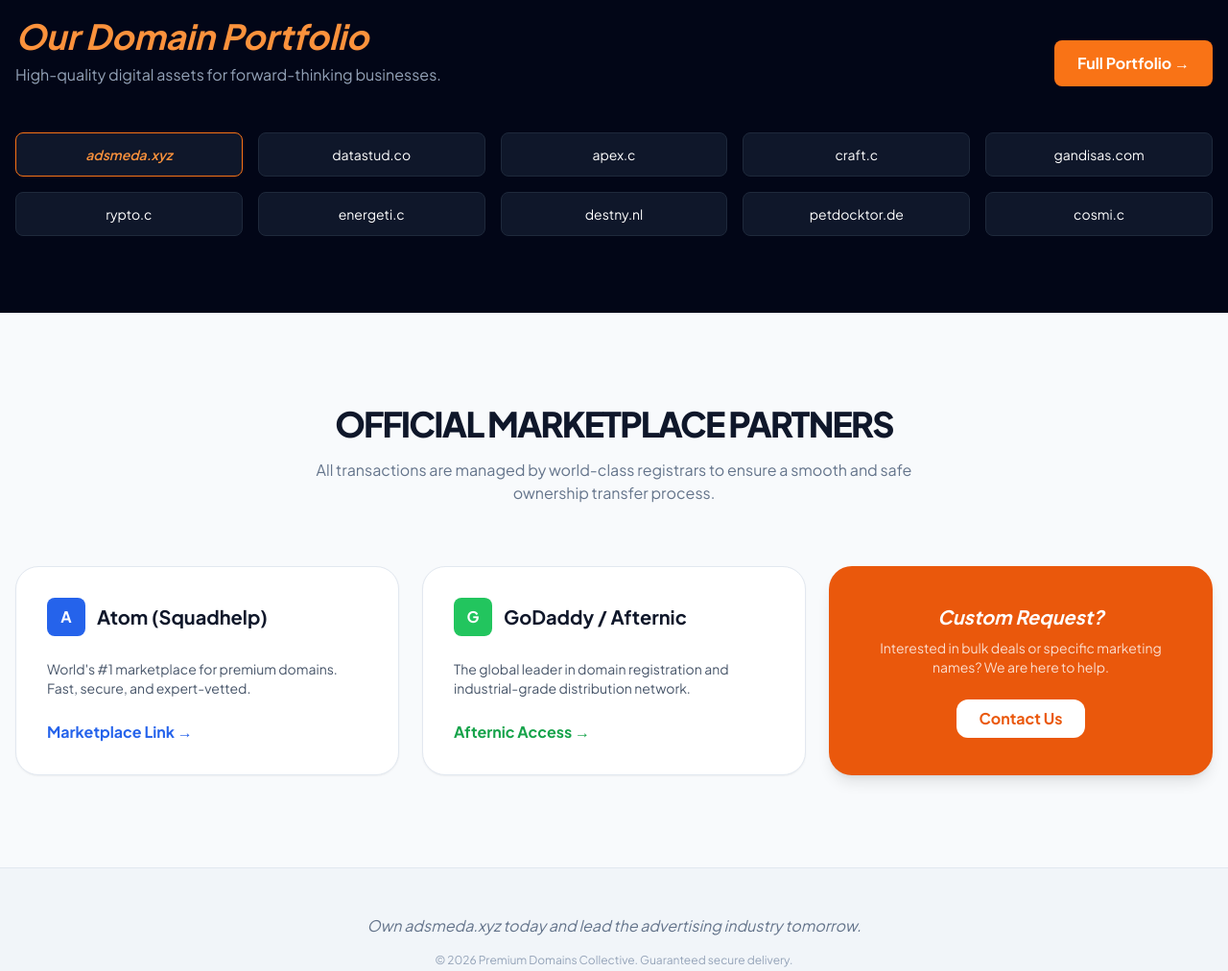
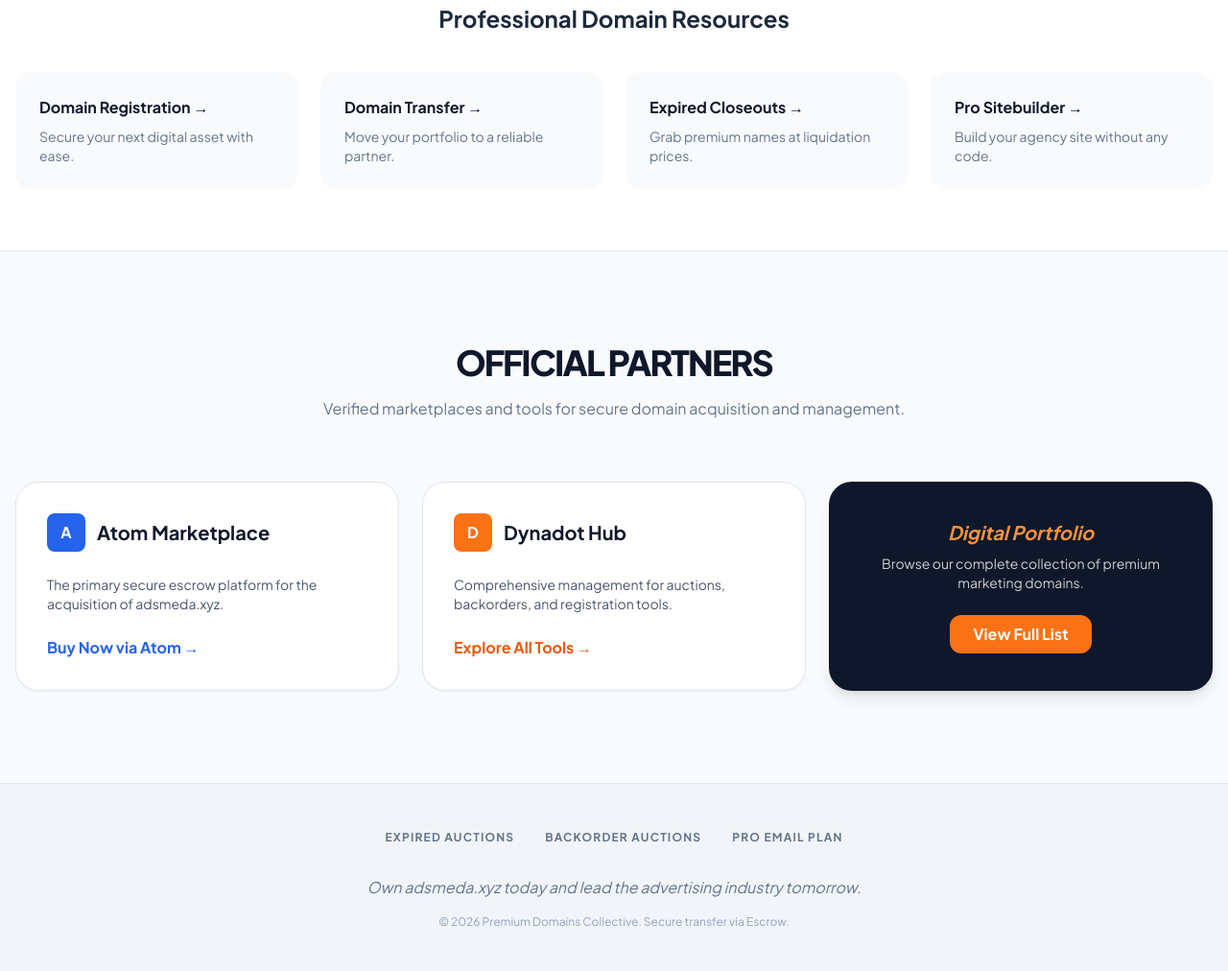
Before and after one commit to vova2seo-commits/adsmeda, a plain HTML site: page index.html in a window 1280 px wide. Shown: the part 1249-2261 px from the top of the page at 96% size. Drawn offline with nearby package versions, Linux system fonts and the light colour scheme.

Commit message:
Update index.html

```diff
--- a/index.html
+++ b/index.html
@@ -30,11 +30,11 @@
 
             <div class="bg-white border-2 border-orange-500 rounded-3xl p-8 shadow-2xl max-w-lg mx-auto transform transition hover:scale-105">
                 <div class="flex justify-center items-center gap-4 mb-2">
-                    <span class="text-gray-400 line-through text-2xl font-semibold">$6000</span>
-                    <span class="bg-green-100 text-green-700 text-xs font-bold px-2 py-1 rounded">SAVE $1500</span>
+                    <span class="text-gray-400 line-through text-2xl font-semibold">$6,000</span>
+                    <span class="bg-green-100 text-green-700 text-xs font-bold px-2 py-1 rounded">SAVE $1,500</span>
                 </div>
                 <p class="text-gray-500 uppercase tracking-widest font-semibold text-sm mb-2">Flash Sale Price</p>
-                <div class="text-6xl font-black text-slate-900 mb-6">$4500</div>
+                <div class="text-6xl font-black text-slate-900 mb-6">$4,500</div>
                 <a href="https://www.atom.com/view/name/adsmeda.xyz" target="_blank" class="block w-full bg-orange-500 hover:bg-orange-600 text-white text-xl font-bold py-4 rounded-2xl shadow-lg transition-all">
                     Buy on Atom.com
                 </a>
@@ -68,78 +68,82 @@
         </div>
     </section>
 
-    <!-- Other Portfolio Domains -->
-    <section class="bg-slate-950 py-20 text-white">
+    <!-- Domain Management Tools (Dynadot Referral Integration) -->
+    <section class="bg-white py-16 border-y border-slate-200">
         <div class="max-w-7xl mx-auto px-4">
-            <div class="flex flex-col md:flex-row justify-between items-end mb-12 gap-6">
-                <div class="text-left">
-                    <h2 class="text-4xl font-bold mb-2 text-orange-400 italic">Our Domain Portfolio</h2>
-                    <p class="text-slate-400">High-quality digital assets for forward-thinking businesses.</p>
-                </div>
-                <a href="https://www.atom.com/premium-domains-for-sale/rm/56YB2v84Ed" class="bg-orange-500 hover:bg-orange-400 px-6 py-3 rounded-lg font-bold transition">
-                    Full Portfolio →
+            <h2 class="text-2xl font-bold text-center mb-10 text-slate-800">Professional Domain Resources</h2>
+            <div class="grid grid-cols-1 md:grid-cols-2 lg:grid-cols-4 gap-6">
+                <a href="https://www.dynadot.com/domain/search?rscreg=baitle" target="_blank" class="group p-6 bg-slate-50 rounded-2xl border border-transparent hover:border-orange-500 transition-all">
+                    <h4 class="font-bold text-slate-900 group-hover:text-orange-600 transition-colors">Domain Registration →</h4>
+                    <p class="text-sm text-slate-500 mt-2">Secure your next digital asset with ease.</p>
                 </a>
-            </div>
-
-            <div class="grid grid-cols-2 md:grid-cols-4 lg:grid-cols-5 gap-4">
-                <a href="https://www.atom.com/view/name/adsmeda.xyz" target="_blank" class="bg-slate-900 p-3 rounded-lg border border-orange-500 hover:bg-slate-800 transition text-center text-sm text-orange-400 font-semibold italic">adsmeda.xyz</a>
-                <a href="https://www.atom.com/view/name/datastud.co" target="_blank" class="bg-slate-900 p-3 rounded-lg border border-slate-800 hover:border-orange-500 hover:bg-slate-800 transition text-center text-sm">datastud.co</a>
-                <a href="https://www.atom.com/view/name/apex.c" target="_blank" class="bg-slate-900 p-3 rounded-lg border border-slate-800 hover:border-orange-500 hover:bg-slate-800 transition text-center text-sm">apex.c</a>
-                <a href="https://www.atom.com/view/name/craft.c" target="_blank" class="bg-slate-900 p-3 rounded-lg border border-slate-800 hover:border-orange-500 hover:bg-slate-800 transition text-center text-sm">craft.c</a>
-                <a href="https://www.atom.com/view/name/gandisas.com" target="_blank" class="bg-slate-900 p-3 rounded-lg border border-slate-800 hover:border-orange-500 hover:bg-slate-800 transition text-center text-sm">gandisas.com</a>
-                <a href="https://www.atom.com/view/name/rypto.c" target="_blank" class="bg-slate-900 p-3 rounded-lg border border-slate-800 hover:border-orange-500 hover:bg-slate-800 transition text-center text-sm">rypto.c</a>
-                <a href="https://www.atom.com/view/name/energeti.c" target="_blank" class="bg-slate-900 p-3 rounded-lg border border-slate-800 hover:border-orange-500 hover:bg-slate-800 transition text-center text-sm">energeti.c</a>
-                <a href="https://www.atom.com/view/name/destny.nl" target="_blank" class="bg-slate-900 p-3 rounded-lg border border-slate-800 hover:border-orange-500 hover:bg-slate-800 transition text-center text-sm">destny.nl</a>
-                <a href="https://www.atom.com/view/name/petdocktor.de" target="_blank" class="bg-slate-900 p-3 rounded-lg border border-slate-800 hover:border-orange-500 hover:bg-slate-800 transition text-center text-sm">petdocktor.de</a>
-                <a href="https://www.atom.com/view/name/cosmi.c" target="_blank" class="bg-slate-900 p-3 rounded-lg border border-slate-800 hover:border-orange-500 hover:bg-slate-800 transition text-center text-sm">cosmi.c</a>
-            </div>
-        </div>
-    </section>
-
-    <!-- Global Partners -->
-    <section class="max-w-7xl mx-auto px-4 py-24">
-        <div class="text-center mb-16">
-            <h2 class="text-4xl font-black uppercase tracking-tighter mb-4">Official Marketplace Partners</h2>
-            <p class="text-slate-500 max-w-2xl mx-auto">All transactions are managed by world-class registrars to ensure a smooth and safe ownership transfer process.</p>
-        </div>
-
-        <div class="grid grid-cols-1 md:grid-cols-2 lg:grid-cols-3 gap-6 text-left">
-            <div class="bg-white border border-slate-200 p-8 rounded-3xl shadow-sm hover:shadow-md transition">
-                <div class="flex items-center gap-3 mb-6">
-                    <div class="w-10 h-10 bg-blue-600 rounded-lg flex items-center justify-center text-white font-bold">A</div>
-                    <h3 class="text-xl font-bold">Atom (Squadhelp)</h3>
-                </div>
-                <p class="text-slate-600 text-sm mb-6">World's #1 marketplace for premium domains. Fast, secure, and expert-vetted.</p>
-                <a href="https://www.atom.com" target="_blank" class="inline-flex items-center text-blue-600 font-bold hover:underline">Marketplace Link →</a>
-            </div>
-
-            <div class="bg-white border border-slate-200 p-8 rounded-3xl shadow-sm hover:shadow-md transition">
-                <div class="flex items-center gap-3 mb-6">
-                    <div class="w-10 h-10 bg-green-500 rounded-lg flex items-center justify-center text-white font-bold">G</div>
-                    <h3 class="text-xl font-bold">GoDaddy / Afternic</h3>
-                </div>
-                <p class="text-slate-600 text-sm mb-6">The global leader in domain registration and industrial-grade distribution network.</p>
-                <a href="https://www.afternic.com" target="_blank" class="inline-flex items-center text-green-600 font-bold hover:underline">Afternic Access →</a>
-            </div>
-
-            <div class="bg-orange-600 p-8 rounded-3xl shadow-lg flex flex-col justify-center items-center text-center text-white">
-                <h3 class="text-xl font-bold mb-2 italic">Custom Request?</h3>
-                <p class="text-sm opacity-80 mb-6">Interested in bulk deals or specific marketing names? We are here to help.</p>
-                <a href="https://www.atom.com/premium-domains-for-sale/rm/56YB2v84Ed" target="_blank" class="bg-white text-orange-600 px-6 py-2 rounded-xl font-bold hover:bg-orange-50 transition">
-                    Contact Us
+                <a href="https://www.dynadot.com/domain/transfer?rsctrn=baitle" target="_blank" class="group p-6 bg-slate-50 rounded-2xl border border-transparent hover:border-orange-500 transition-all">
+                    <h4 class="font-bold text-slate-900 group-hover:text-orange-600 transition-colors">Domain Transfer →</h4>
+                    <p class="text-sm text-slate-500 mt-2">Move your portfolio to a reliable partner.</p>
+                </a>
+                <a href="https://www.dynadot.com/market/expired-closeout?rscco=baitle" target="_blank" class="group p-6 bg-slate-50 rounded-2xl border border-transparent hover:border-orange-500 transition-all">
+                    <h4 class="font-bold text-slate-900 group-hover:text-orange-600 transition-colors">Expired Closeouts →</h4>
+                    <p class="text-sm text-slate-500 mt-2">Grab premium names at liquidation prices.</p>
+                </a>
+                <a href="https://www.dynadot.com/website-builder?rscsb=baitle" target="_blank" class="group p-6 bg-slate-50 rounded-2xl border border-transparent hover:border-orange-500 transition-all">
+                    <h4 class="font-bold text-slate-900 group-hover:text-orange-600 transition-colors">Pro Sitebuilder →</h4>
+                    <p class="text-sm text-slate-500 mt-2">Build your agency site without any code.</p>
                 </a>
             </div>
         </div>
     </section>
 
-    <!-- Footer -->
+    <!-- Global Partners & All-in-One Resources -->
+    <section class="max-w-7xl mx-auto px-4 py-24">
+        <div class="text-center mb-16">
+            <h2 class="text-4xl font-black uppercase tracking-tighter mb-4">Official Partners</h2>
+            <p class="text-slate-500 max-w-2xl mx-auto">Verified marketplaces and tools for secure domain acquisition and management.</p>
+        </div>
+
+        <div class="grid grid-cols-1 md:grid-cols-2 lg:grid-cols-3 gap-6 text-left">
+            <!-- Atom Partner -->
+            <div class="bg-white border border-slate-200 p-8 rounded-3xl shadow-sm hover:shadow-md transition">
+                <div class="flex items-center gap-3 mb-6">
+                    <div class="w-10 h-10 bg-blue-600 rounded-lg flex items-center justify-center text-white font-bold">A</div>
+                    <h3 class="text-xl font-bold">Atom Marketplace</h3>
+                </div>
+                <p class="text-slate-600 text-sm mb-6">The primary secure escrow platform for the acquisition of adsmeda.xyz.</p>
+                <a href="https://www.atom.com/view/name/adsmeda.xyz" target="_blank" class="inline-flex items-center text-blue-600 font-bold hover:underline">Buy Now via Atom →</a>
+            </div>
+
+            <!-- Dynadot All-in-One Partner -->
+            <div class="bg-white border border-slate-200 p-8 rounded-3xl shadow-sm hover:shadow-md transition">
+                <div class="flex items-center gap-3 mb-6">
+                    <div class="w-10 h-10 bg-orange-500 rounded-lg flex items-center justify-center text-white font-bold">D</div>
+                    <h3 class="text-xl font-bold">Dynadot Hub</h3>
+                </div>
+                <p class="text-slate-600 text-sm mb-6">Comprehensive management for auctions, backorders, and registration tools.</p>
+                <a href="https://www.dynadot.com/?rsc=$source_tag$&rsctrn=$source_tag$&rscreg=$source_tag$&rsceh=$source_tag$&rscsb=$source_tag$&rscco=$source_tag$&rscbo=$source_tag$" target="_blank" class="inline-flex items-center text-orange-600 font-bold hover:underline">Explore All Tools →</a>
+            </div>
+
+            <!-- Custom Request Section -->
+            <div class="bg-slate-900 p-8 rounded-3xl shadow-lg flex flex-col justify-center items-center text-center text-white">
+                <h3 class="text-xl font-bold mb-2 italic text-orange-400">Digital Portfolio</h3>
+                <p class="text-sm opacity-80 mb-6">Browse our complete collection of premium marketing domains.</p>
+                <a href="https://www.atom.com/premium-domains-for-sale/rm/56YB2v84Ed" target="_blank" class="bg-orange-500 text-white px-6 py-2 rounded-xl font-bold hover:bg-orange-600 transition">
+                    View Full List
+                </a>
+            </div>
+        </div>
+    </section>
+
+    <!-- Footer with Specific Dynadot Links -->
     <footer class="bg-slate-100 py-12 border-t border-slate-200">
         <div class="max-w-7xl mx-auto px-4 text-center">
+            <div class="flex flex-wrap justify-center gap-x-8 gap-y-4 mb-8 text-xs text-slate-500 uppercase tracking-widest font-bold">
+                <a href="https://www.dynadot.com/market/auction/domain.tld?rsc=$source_tag$" class="hover:text-orange-600" target="_blank">Expired Auctions</a>
+                <a href="https://www.dynadot.com/market/backorder-auction/domain.tld?rscbo=$source_tag$" class="hover:text-orange-600" target="_blank">Backorder Auctions</a>
+                <a href="https://www.dynadot.com/email?rsceh=$source_tag$" class="hover:text-orange-600" target="_blank">Pro Email Plan</a>
+            </div>
             <p class="text-slate-500 font-medium mb-4 italic">Own adsmeda.xyz today and lead the advertising industry tomorrow.</p>
-            <p class="text-xs text-slate-400">© 2026 Premium Domains Collective. Guaranteed secure delivery.</p>
+            <p class="text-xs text-slate-400">© 2026 Premium Domains Collective. Secure transfer via Escrow.</p>
         </div>
     </footer>
-<script data-goatcounter="https://adsmeda.goatcounter.com/count"
-        async src="//gc.zgo.at/count.js"></script>
+
 </body>
 </html>
```
